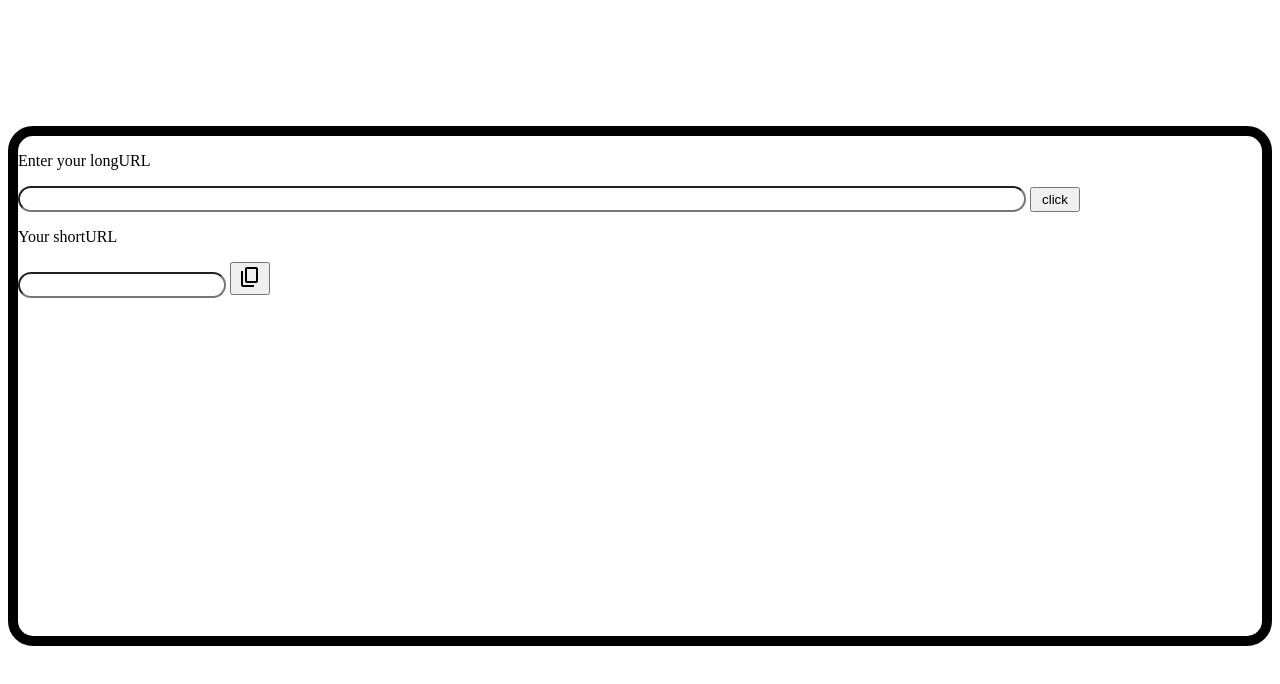
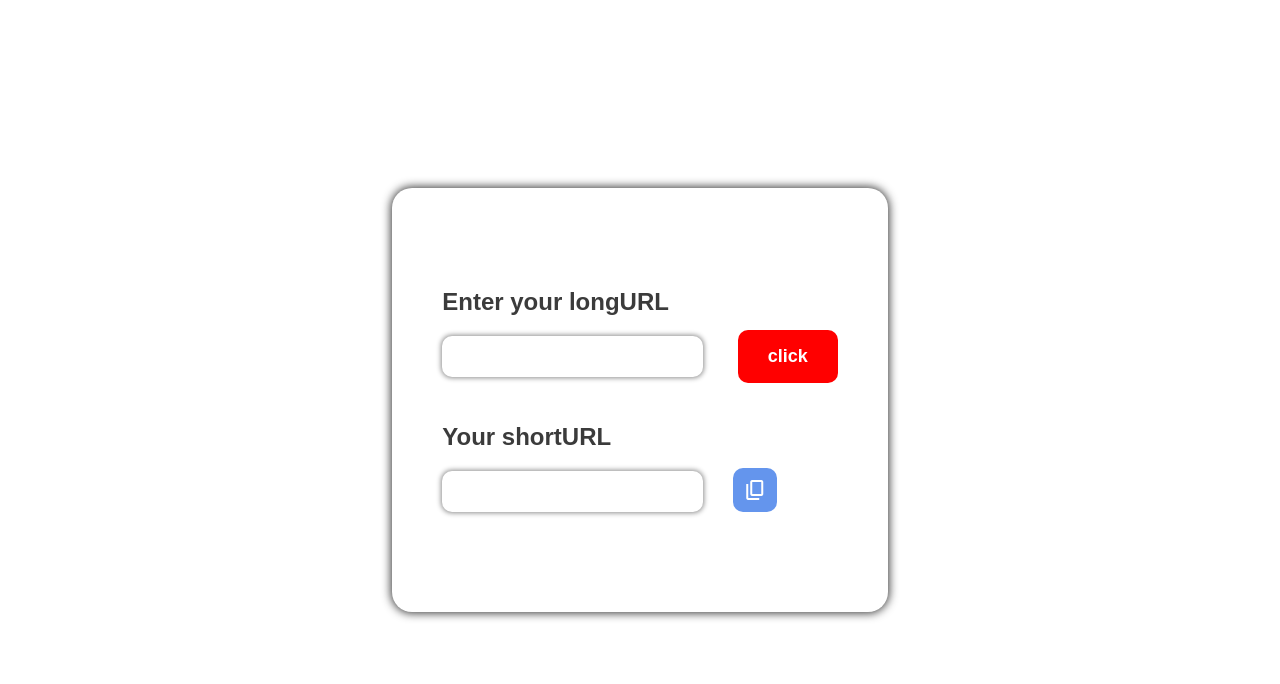
Before and after one commit to qobilovhusanboy1/longURL_to_shortURL, a plain HTML site: page index.html in a window 1280 px wide. Drawn offline with nearby package versions, Linux system fonts and the light colour scheme.

Commit message:
index_and_main_changes_code

```diff
--- a/app.js
+++ b/app.js
@@ -6,9 +6,6 @@ const copy_btn = document.getElementById('copy')
 
 btn.addEventListener('click', short)
 copy_btn.addEventListener('click', copyrigth)
-
-
-
 
 async function short(){
 
--- a/index.html
+++ b/index.html
@@ -10,16 +10,16 @@
 <body>
 
     <div class="card">
-        <p>Enter your longURL </p>
-        <div>
-            <input type="text" name="" id="longURL" style="width: 1000px; height: 20px;border-radius: 25px;">
-            <button id="long_to_shortURL" style="width: 50px;height: 25px;">click</button>
+        <h2>Enter your longURL </h2>
+        <div class="inp">
+            <input type="text" id="longURL">
+            <button class="btn" id="long_to_shortURL" >click</button>
         </div>
-        <p>Your shortURL</p>
 
-        <div class="output">
-            <input type="text" name="" id="send" style="width: 200px; height: 20px;border-radius: 25px;">
-            <button id="copy" ><span class="material-symbols-outlined">content_copy</span></button>
+        <h2>Your shortURL</h2>
+        <div class="inp output">
+            <input type="text" id="send">
+            <button class="btn btn2" id="copy" ><span class="material-symbols-outlined">content_copy</span></button>
         </div>
     </div>
 
--- a/main.css
+++ b/main.css
@@ -1,9 +1,66 @@
+*{
+    margin: 0;
+    padding: 0;
+    box-sizing: border-box;
+}
+body{
+    display: flex;
+    justify-content: center;
+    align-items: center;
+    height: 100vh;
+    font-family: sans-serif;
+    color: #3b3b3b;
 
+}
+body .card h2::selection, .inp > .btn::selection, input::selection{
+    background-color: dodgerblue;
+    color: #fff;
+}
 
 .card{
-    margin-top: 10%;
-    border: black solid 10px;
-    background-color: white;
-    border-radius: 25px;
-    height: 500px;
+    box-shadow: 0 0 10px 1px #333;
+    border-radius: 20px;
+    padding: 100px 50px;
+
 }
+.card h2:nth-child(3){
+    margin-top: 40px;
+}
+.inp input{
+    margin: 20px 30px 0 0;
+    padding: 10px;
+    border-radius: 10px;
+    font-size: 18px;
+    font-weight: 600;
+    outline: none;
+    border: none;
+    box-shadow: 0 0 5px 1px #8e8e8e;
+}
+
+.btn{
+    padding: 16px 30px;
+    border-radius: 10px;
+    font-size: 18px;
+    font-weight: 600;
+    background-color: red;
+    border: none;
+    color: #fff;
+    transition: .3s;
+}
+.btn:hover{
+    opacity: 0.8;
+}
+.btn:active{
+    transform: scale(0.9);
+}
+.btn2{
+    padding: 10px 10px;
+    display: flex;
+    align-items: center;
+    justify-content: center;
+    background-color: cornflowerblue;
+}
+.output{
+    display: flex;
+    align-items: end;
+}
```
